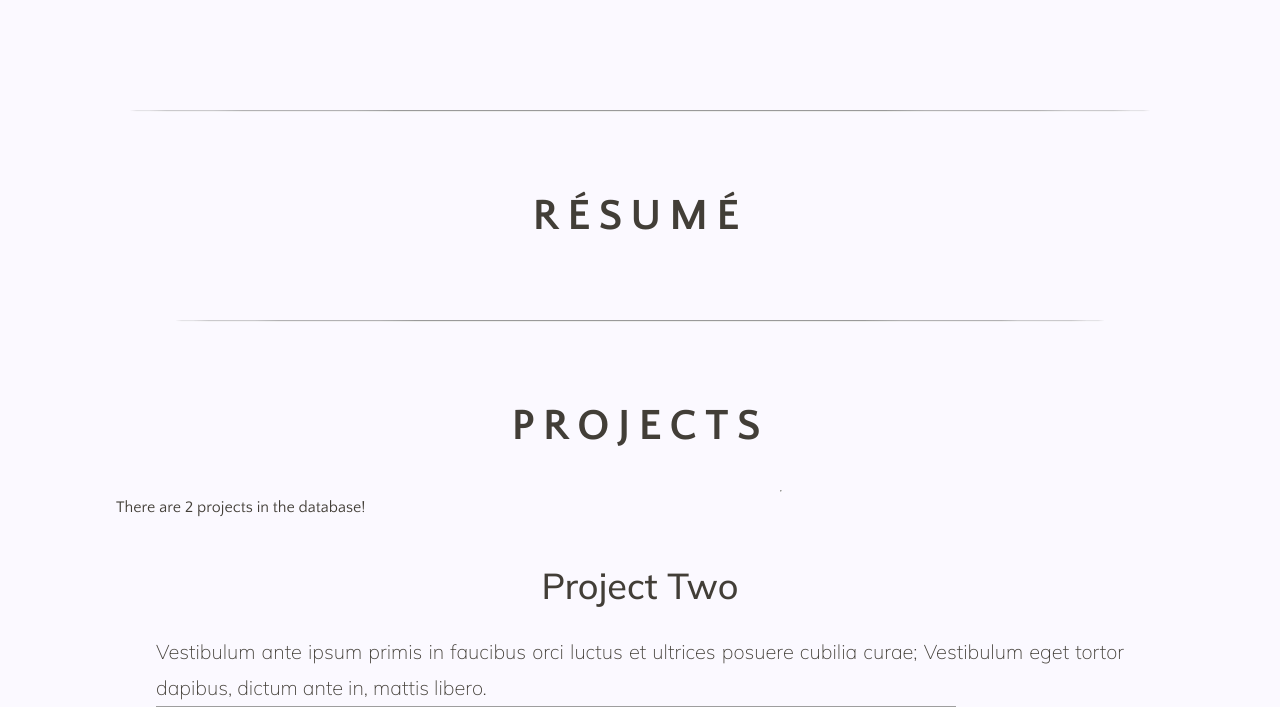
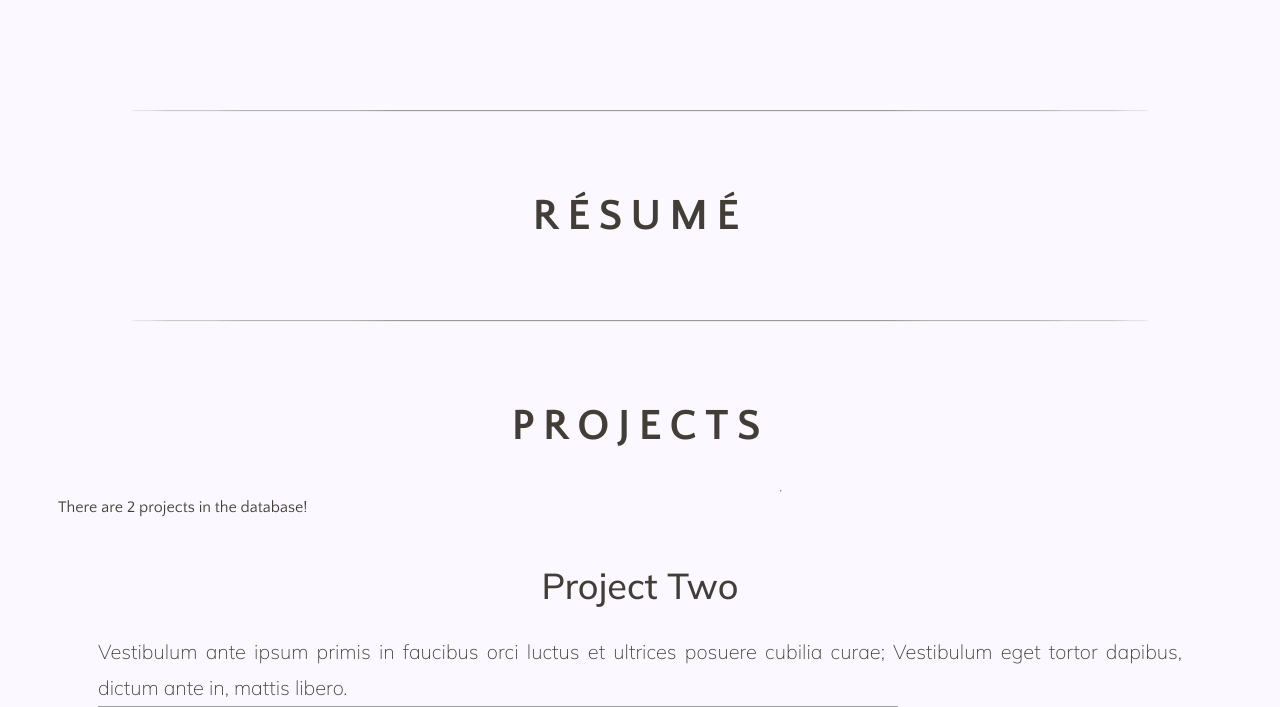
Before and after one commit to Sonnto/http5212-php-cms, a PHP site: page / in a window 1280 px wide. Shown: the part 1469-2176 px from the top of the page. Run offline with PHP 8.4, Linux system fonts and the light colour scheme; data comes from the database, SQL or seed files in the repository; data that the repository does not hold is empty; some libraries are stand-ins or nearby versions; grey boxes are pictures that could not be loaded.

Commit message:
comment out resume margins

```diff
--- a/main.css
+++ b/main.css
@@ -320,7 +320,7 @@ a:active i {
 
 .resume-container {
   text-align: center;
-  margin: 0px 32px;
+  /* margin: 0px 32px; */
 }
 
 .experience-container {
@@ -480,9 +480,9 @@ a:active i {
 
   /* ==================== TABLET 769px RESUME ==================== */
 
-  .resume-container {
+  /* .resume-container {
     margin: 0 58px;
-  }
+  } */
 
   .experience-container {
     font-size: 20px;
@@ -605,9 +605,9 @@ a:active i {
 
   /* ==================== DESKTOP 1025px RESUME ==================== */
 
-  .resume-container {
+  /* .resume-container {
     margin: 0 58px;
-  }
+  } */
 
   /* ==================== DESKTOP 1025px PROJECTS ==================== */
 
```
